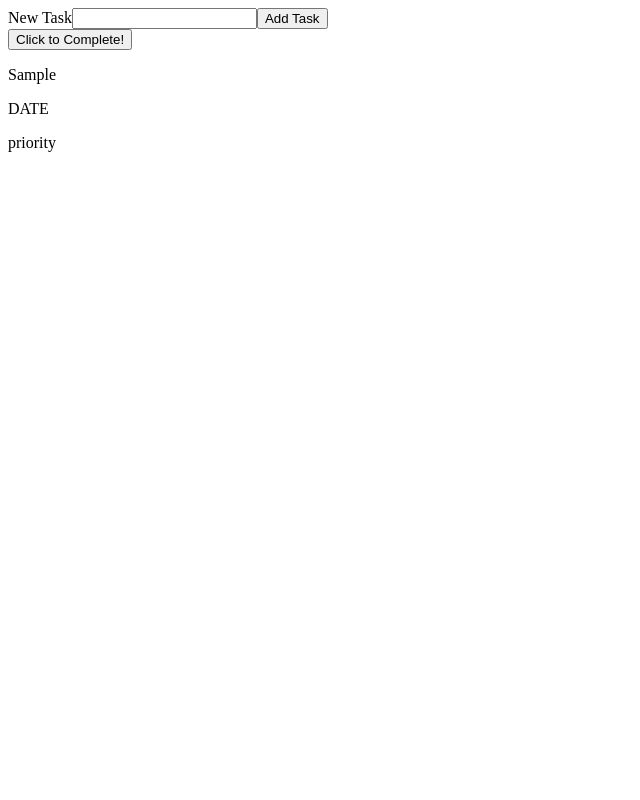
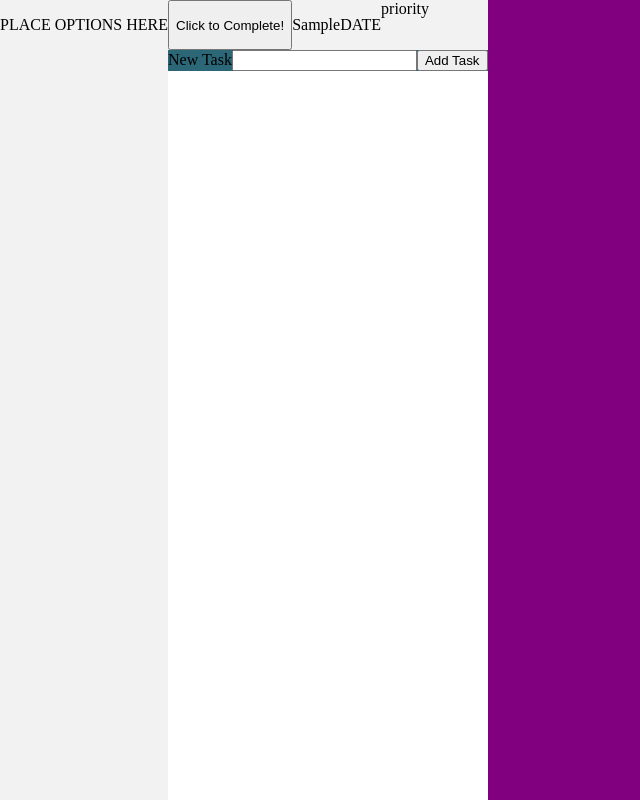
Before and after one commit to rickym-h/todo-webapp, a React (Create React App) app: page / in a window 1280 px wide. Both pictures are taken after typing "Sample" into the empty fields and a click on the button "Add Task". Shown: the whole page, without its empty margins (0-640 px from the left). Built offline with nearby package versions, Linux system fonts and the light colour scheme.

Commit message:
added basic styling to make interfacea little more intuitive

```diff
--- a/src/App.js
+++ b/src/App.js
@@ -1,6 +1,7 @@
 import React, { Component } from "react";
 import Overview from "./components/Overview"
 import uniqid from "uniqid";
+import './Styles.css'
 
 class App extends Component {
   constructor() {
@@ -14,10 +15,12 @@ class App extends Component {
       tasks: [],
     };
 
-    this.deleteTask = this.deleteTask.bind(this);
+    // todo if localstorage valid, sync with localstorage
+
+    //this.deleteTask = this.deleteTask.bind(this);
   }
 
-  handeChange = (e) => {
+  handleChange = (e) => {
     this.setState({
       task: {
         text: e.target.value,
@@ -34,7 +37,11 @@ class App extends Component {
         text: '',
         id: uniqid()
       },
+    }, () => {
+      console.log(this.state)
+      // todo sync with localstorage
     });
+
   };
 
   deleteTask = (taskID) => {
@@ -47,17 +54,22 @@ class App extends Component {
 
   render() {
     return (
-        <div>
-          <form onSubmit={this.onSubmitTask}>
+        <div id={"main"}>
+          <div id={"optionsPane"}>
+            <p>PLACE OPTIONS HERE</p>
+          </div>
+          <div id={"taskPane"}>
+            <Overview tasks={this.state.tasks} deleteFunction={this.deleteTask}/>
+            <form onSubmit={this.onSubmitTask} id={"newTaskInterface"}>
               <label htmlFor={"taskInput"}>New Task</label>
               <input
                   type={"text"}
                   id={"taskInput"}
                   value={this.state.task.text}
-                onChange={this.handeChange}/>
+                  onChange={this.handleChange}/>
               <button type={"submit"}>Add Task</button>
             </form>
-          <Overview tasks={this.state.tasks} deleteFunction={this.deleteTask}/>
+          </div>
         </div>
     )
   };
--- /dev/null
+++ b/src/Styles.css
@@ -0,0 +1,54 @@
+:root {
+    --main-background: #ffffff;
+    --secondary-background: #f2f2f2;
+    --main-pop-colour: #2b6777;
+    --secondary-pop-colour: #52ab98;
+
+}
+
+#headerBar {
+    background-color: var(--main-pop-colour);
+}
+
+#main {
+    display: flex;
+    flex-direction: row;
+    flex: 1 100%;
+    height: 100%;
+}
+
+#optionsPane {
+    background-color: var(--secondary-background);
+}
+
+#taskPane {
+    background-color: var(--main-background);
+}
+
+#footerBar {
+    background-color: var(--main-pop-colour);
+}
+
+#root {
+    background-color: purple;
+    width: 100%;
+    height: 100%;
+    left: 0;
+    top: 0;
+    position: fixed;
+}
+
+#newTaskInterface {
+    background-color: var(--main-pop-colour);
+}
+
+.overview-container {
+    display: flex;
+    flex-direction: column;
+}
+
+.task-item {
+    display: flex;
+    flex-direction: row;
+    background-color: var(--secondary-background);
+}
--- a/src/components/Overview.js
+++ b/src/components/Overview.js
@@ -13,10 +13,10 @@ class Overview extends Component {
 
     render() {
         return (
-            <div>
+            <div className={"overview-container"}>
                 {this.props.tasks.map((t) => {
                     return (
-                        <div key={t.id}>
+                        <div key={t.id} className={"task-item"}>
                             <button type={"button"} id={t.id} onClick={()=>this.handleClickEvent(t.id)}>Click to Complete!</button>
                             <p>{t.text}</p>
                             <p>DATE</p>
```
Lines whose indentation alone changed are shown as unchanged.
